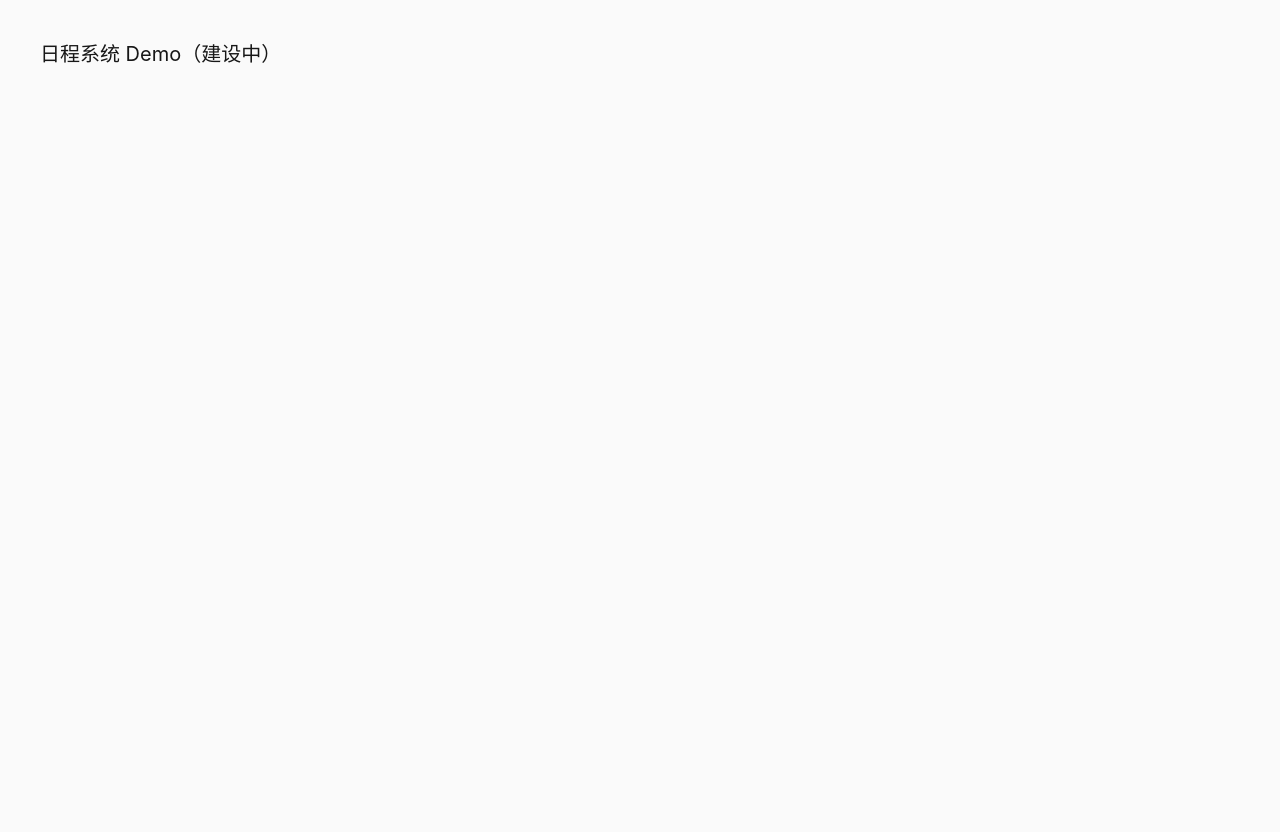
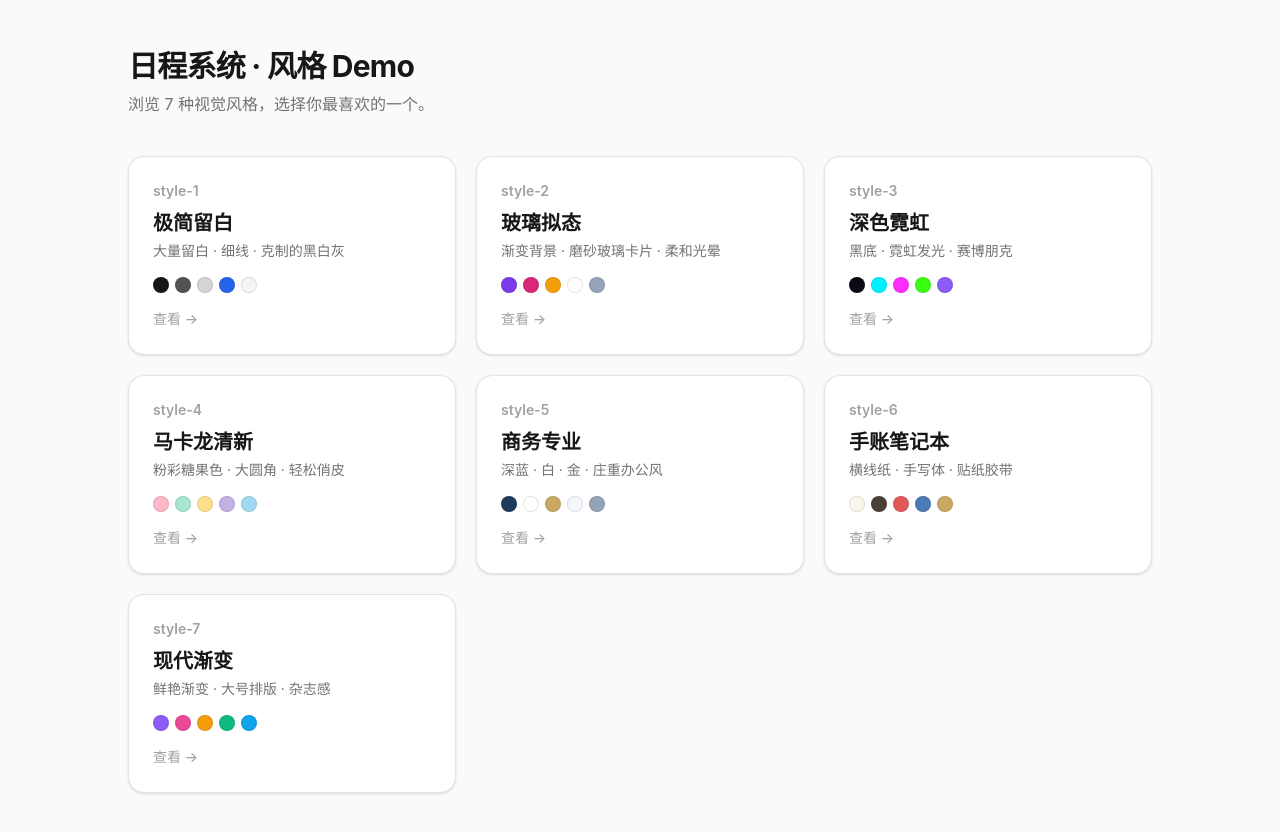
Before and after one commit to WHJ-2007/schedule-app, a Next.js app: page / in a window 1280 px wide. Shown: the top 832 px of the page. Before the commit the page ends 800 px from the top, so only its background shows below. Built offline with nearby package versions, Linux system fonts and the light colour scheme.

Commit message:
feat: add home page with 7 style navigation

```diff
--- a/src/app/page.tsx
+++ b/src/app/page.tsx
@@ -1,3 +1,45 @@
+import Link from "next/link";
+
+const STYLES = [
+  { n: 1, name: "极简留白", desc: "大量留白 · 细线 · 克制的黑白灰", colors: ["#171717", "#525252", "#d4d4d4", "#2563eb", "#f5f5f5"] },
+  { n: 2, name: "玻璃拟态", desc: "渐变背景 · 磨砂玻璃卡片 · 柔和光晕", colors: ["#7c3aed", "#db2777", "#f59e0b", "#ffffff", "#94a3b8"] },
+  { n: 3, name: "深色霓虹", desc: "黑底 · 霓虹发光 · 赛博朋克", colors: ["#0a0a12", "#00f0ff", "#ff2eff", "#39ff14", "#8b5cf6"] },
+  { n: 4, name: "马卡龙清新", desc: "粉彩糖果色 · 大圆角 · 轻松俏皮", colors: ["#ffb6c8", "#a8e6cf", "#ffe08a", "#c3b1e1", "#a0d8f1"] },
+  { n: 5, name: "商务专业", desc: "深蓝 · 白 · 金 · 庄重办公风", colors: ["#1e3a5f", "#ffffff", "#c9a961", "#f5f7fa", "#94a3b8"] },
+  { n: 6, name: "手账笔记本", desc: "横线纸 · 手写体 · 贴纸胶带", colors: ["#fbf6e9", "#4a3f35", "#e05a5a", "#4a7bb5", "#c9a961"] },
+  { n: 7, name: "现代渐变", desc: "鲜艳渐变 · 大号排版 · 杂志感", colors: ["#8b5cf6", "#ec4899", "#f59e0b", "#10b981", "#0ea5e9"] },
+];
+
 export default function Home() {
-  return <main className="p-10 text-xl">日程系统 Demo（建设中）</main>;
+  return (
+    <main className="min-h-screen bg-neutral-50 px-6 py-12">
+      <header className="mx-auto mb-10 max-w-5xl">
+        <h1 className="text-3xl font-bold tracking-tight text-neutral-900">日程系统 · 风格 Demo</h1>
+        <p className="mt-2 text-neutral-500">浏览 7 种视觉风格，选择你最喜欢的一个。</p>
+      </header>
+      <div className="mx-auto grid max-w-5xl gap-5 sm:grid-cols-2 lg:grid-cols-3">
+        {STYLES.map((s) => (
+          <Link
+            key={s.n}
+            href={`/style-${s.n}`}
+            className="group rounded-2xl border border-neutral-200 bg-white p-6 shadow-sm transition hover:-translate-y-1 hover:shadow-lg"
+          >
+            <div className="flex items-center gap-2">
+              <span className="text-sm font-semibold text-neutral-400">style-{s.n}</span>
+            </div>
+            <h2 className="mt-2 text-xl font-bold text-neutral-900">{s.name}</h2>
+            <p className="mt-1 text-sm text-neutral-500">{s.desc}</p>
+            <div className="mt-4 flex gap-1.5">
+              {s.colors.map((c) => (
+                <span key={c} className="h-4 w-4 rounded-full border border-black/10" style={{ backgroundColor: c }} />
+              ))}
+            </div>
+            <span className="mt-4 inline-block text-sm font-medium text-neutral-400 transition group-hover:text-neutral-900">
+              查看 →
+            </span>
+          </Link>
+        ))}
+      </div>
+    </main>
+  );
 }
```
Also changed, not shown: 1 other file (tests, documents, lock files or other folders).
